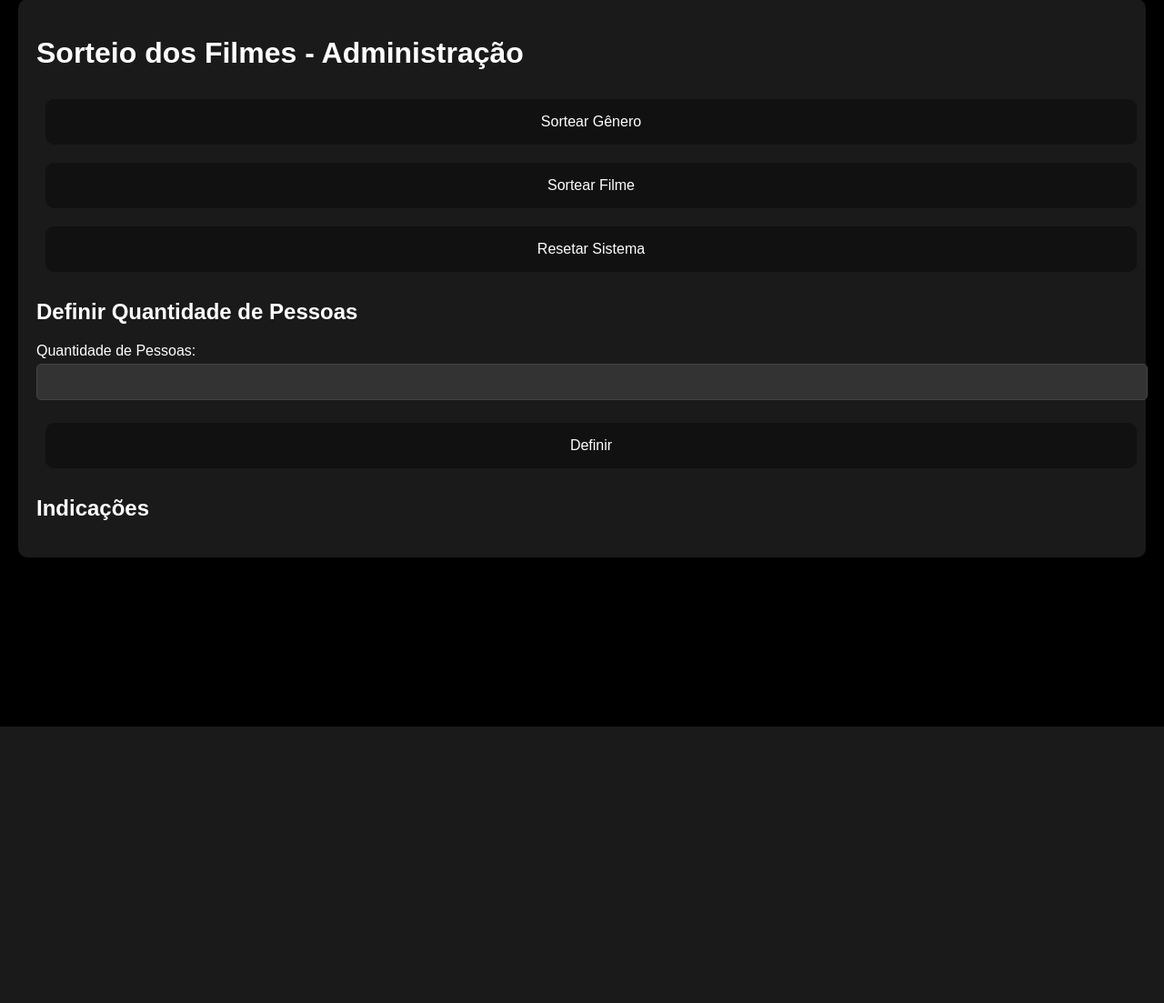
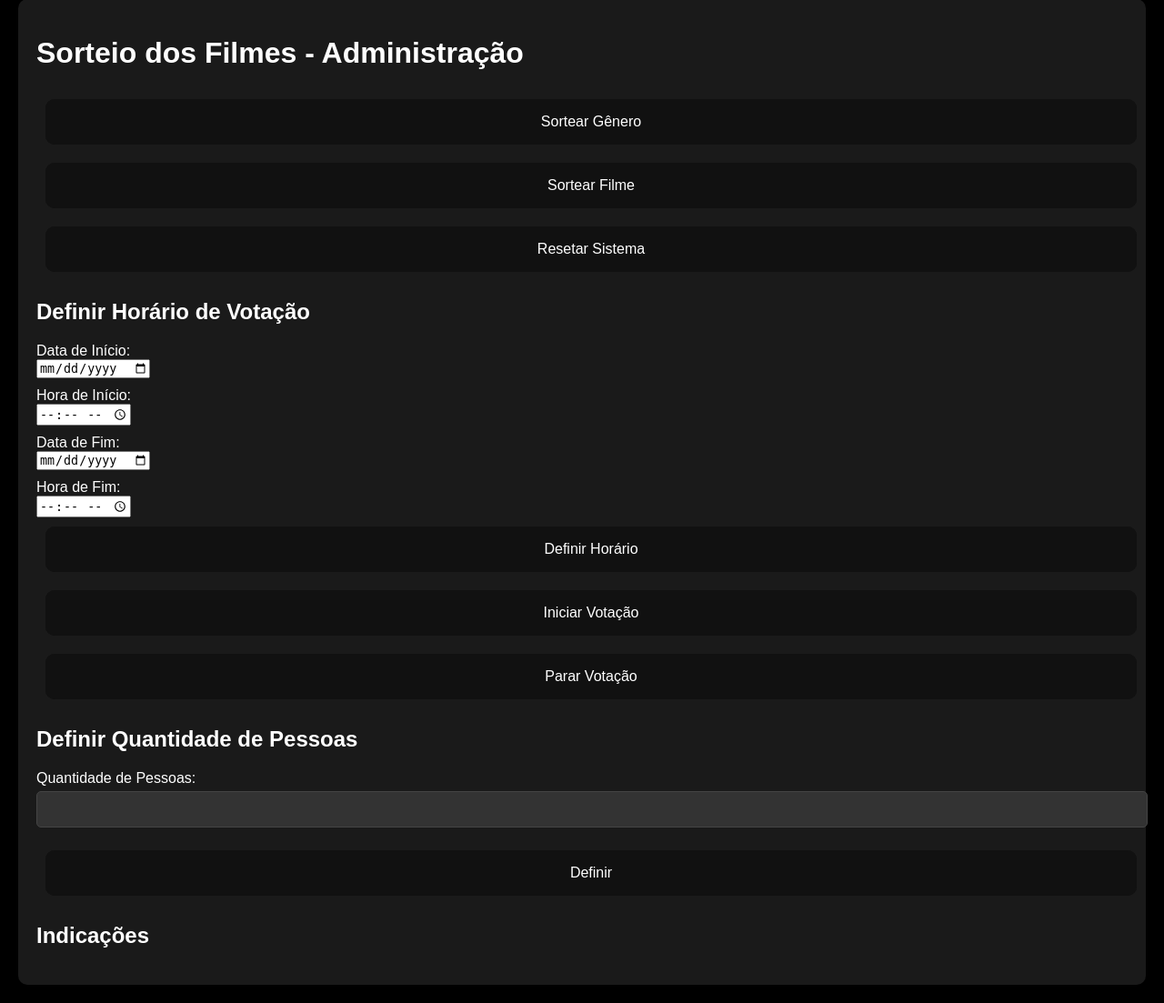
Before and after one commit to cayo-pereira/sistema-filmes, a Flask app: template templates/admin.html in a window 1280 px wide. Shown: the part 21-1124 px from the top of the page at 91% size. Before the commit the page ends 820 px from the top, so only its background shows below. Run offline with Flask 3, Linux system fonts and the light colour scheme; the template is opened without the code that fills it, so the values that code supplies are empty.

Commit message:
admin auto

```diff
--- a/templates/admin.html
+++ b/templates/admin.html
@@ -24,6 +24,30 @@
             <button type="submit" name="sortear_genero" class="glow-on-hover">Sortear Gênero</button>
             <button type="submit" name="sortear_filme" class="glow-on-hover">Sortear Filme</button>
             <button type="submit" name="resetar_sistema" class="glow-on-hover">Resetar Sistema</button>
+        </form>
+
+        <!-- Definir horário de votação -->
+        <h2>Definir Horário de Votação</h2>
+        <form method="POST">
+            <label for="data_inicio">Data de Início:</label>
+            <input type="date" id="data_inicio" name="data_inicio" required>
+
+            <label for="hora_inicio">Hora de Início:</label>
+            <input type="time" id="hora_inicio" name="hora_inicio" required>
+
+            <label for="data_fim">Data de Fim:</label>
+            <input type="date" id="data_fim" name="data_fim" required>
+
+            <label for="hora_fim">Hora de Fim:</label>
+            <input type="time" id="hora_fim" name="hora_fim" required>
+
+            <button type="submit" name="definir_horario" class="glow-on-hover">Definir Horário</button>
+        </form>
+
+        <!-- Botões de controle de votação -->
+        <form method="POST">
+            <button type="submit" name="iniciar_votacao" class="glow-on-hover">Iniciar Votação</button>
+            <button type="submit" name="parar_votacao" class="glow-on-hover">Parar Votação</button>
         </form>
 
         <!-- Definir quantidade de pessoas -->
```
